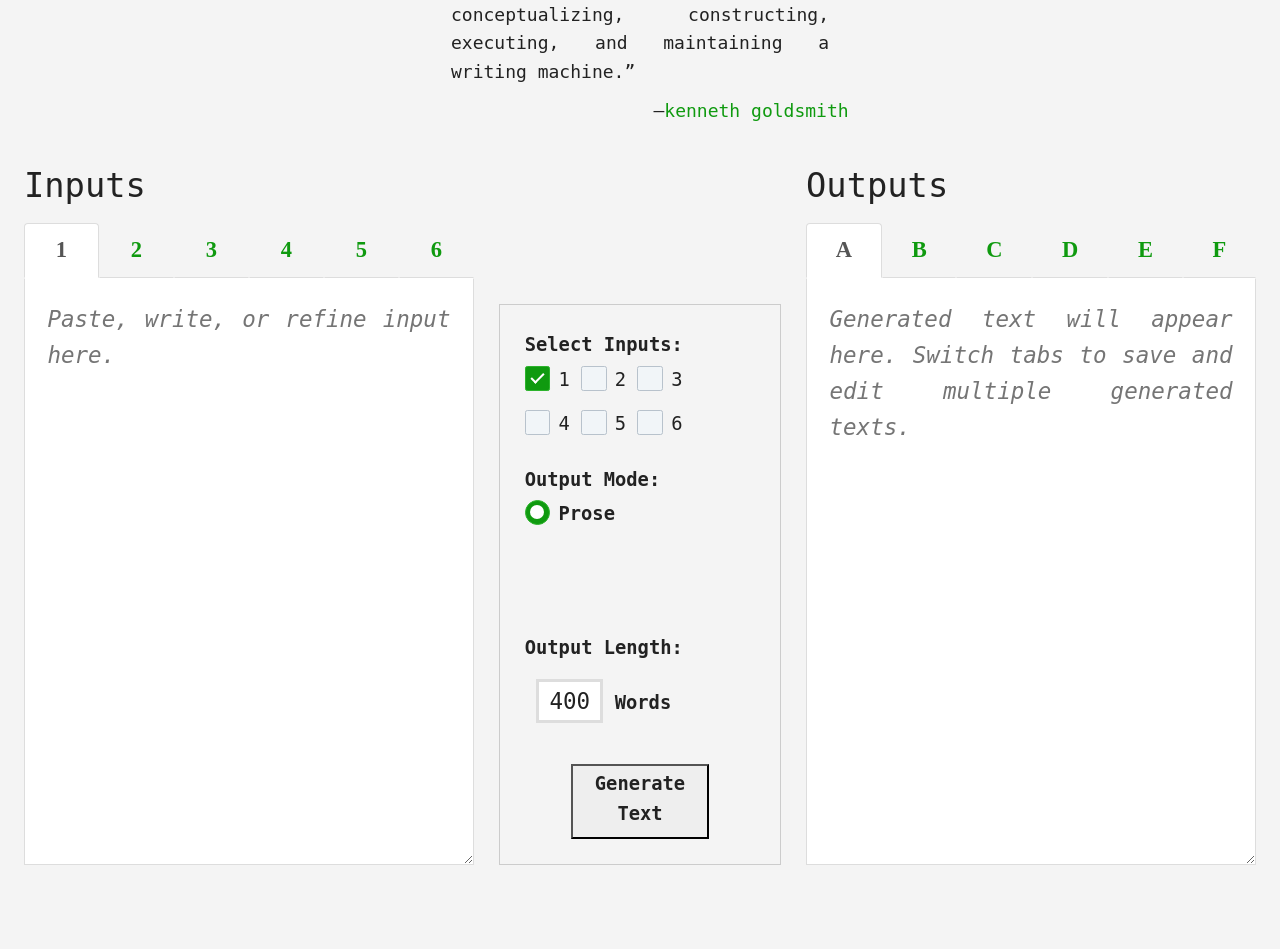
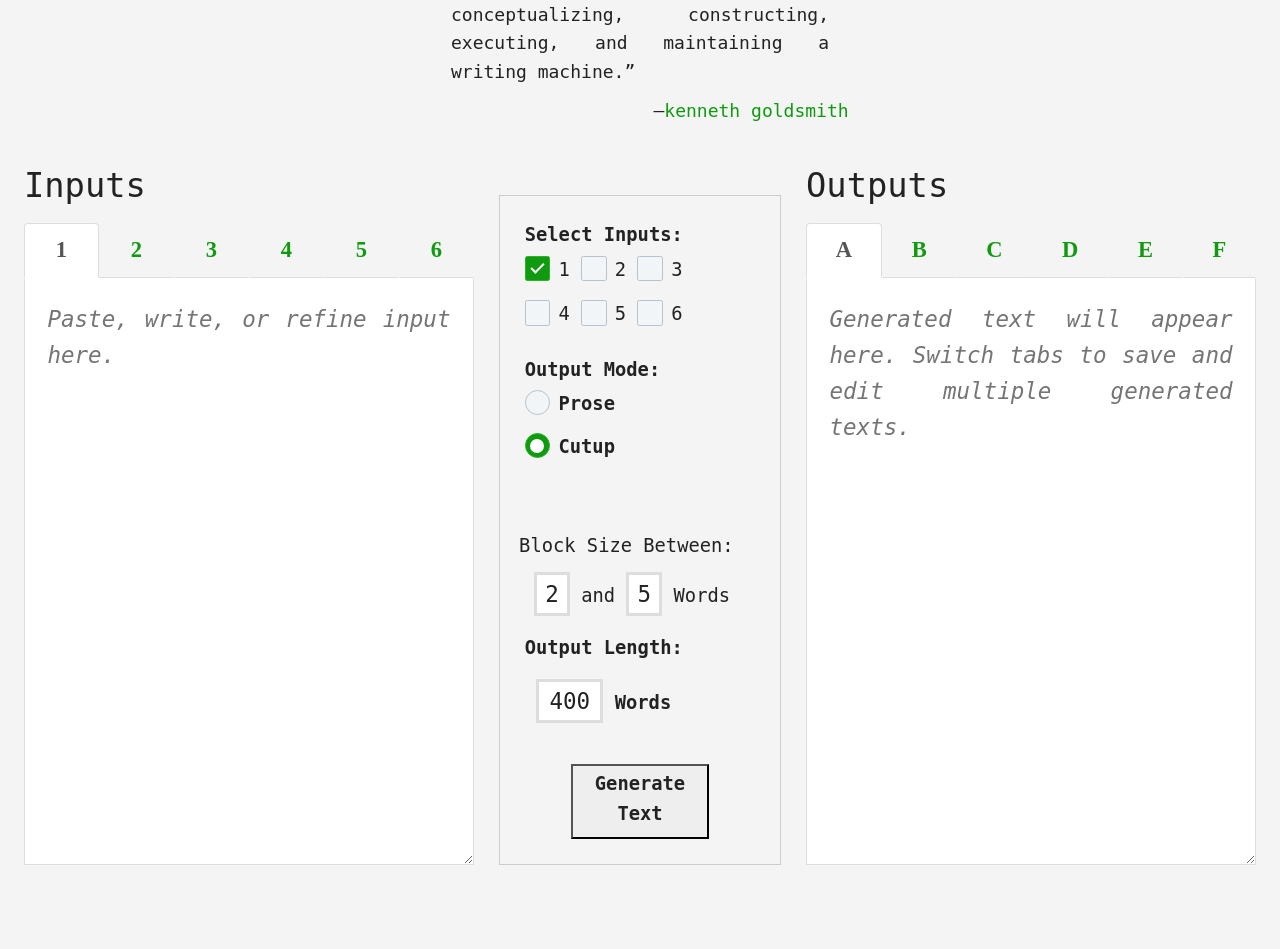
Before and after one commit to coreybobco/markovmutagen, a Flask app: page / in a window 1280 px wide. Shown: the part 203-1152 px from the top of the page. Run offline with Flask 2, Linux system fonts and the light colour scheme; some libraries are stand-ins or nearby versions; some web fonts are replaced.

Commit message:
added cutup functionality from generativepoetry module

```diff
--- a/requirements.txt
+++ b/requirements.txt
@@ -1,4 +1,5 @@
--e git+https://github.com/coreybobco/generativepoetry-py@master#egg=generativepoetry
 Flask==1.1.1
+generativepoetry>=0.3.2
+-e git+https://github.com/coreybobco/gutenberg_cleaner@master#egg=gutenberg_cleaner
 spacy>=2.2.3
 Werkzeug==1.0.0
--- a/server.py
+++ b/server.py
@@ -1,8 +1,7 @@
 #!/usr/bin/env python3
-
 from flask import Flask, request, render_template
+from generativepoetry.decomposer import cutup as cut
 from markov import Markov_Class as MarkovDictionary
-from cutup import Cutup_Class
 from textvomit import clean
 
 app = Flask(__name__)
@@ -13,18 +12,18 @@ def index():
 
 @app.route("/markov", methods=['POST'])
 def markov():
-  cutup_min_size = False if request.args.get('cutupmin') == "false" else int(request.args.get('cutupmin'))
-  cutup_max_size = False if request.args.get('cutupmin') == "false" else int(request.args.get('cutupmax'))
-  if cutup_min_size:
-    cutup = Cutup_Class()
-    return cutup.generate_output(clean(request.get_data().decode(encoding='UTF-8'), False, False), cutup_min_size,
-                                 cutup_max_size)
-  else:
     markov = MarkovDictionary()
     wordcount = int(request.args.get('wordcount'))
     format = request.args.get('format')
     return markov.generate_output(clean(request.get_data().decode(encoding='UTF-8'), format), wordcount, format)
 
+@app.route("/cutup", methods=['POST'])
+def cutup():
+    cleaned_input = clean(request.get_data().decode(encoding='UTF-8'), format)
+    cutup_min_size = False if request.args.get('cutupmin') == "false" else int(request.args.get('cutupmin'))
+    cutup_max_size = False if request.args.get('cutupmin') == "false" else int(request.args.get('cutupmax'))
+    if cutup_min_size:
+        return " ".join(cut(cleaned_input, min_cutout_words=cutup_min_size, max_cutout_words=cutup_max_size))
 
 if __name__ == '__main__':
     app.run(
--- a/static/index.css
+++ b/static/index.css
@@ -462,14 +462,16 @@
         transform: scale(0);
       }
 
-      .b-contain .b-input::before {
-        visibility: hidden;
-      }
+
 
       .b-contain input:focus + .b-input::before {
         visibility: visible;
       }
-
+      /*
+      .b-contain .b-input::before {
+        visibility: hidden;
+      }
       .b-contain:first-child .b-input::before {
         visibility: hidden;
       }
+      */
--- a/static/index.js
+++ b/static/index.js
@@ -8,38 +8,40 @@ onload = function(){
     button.onclick = function() {
         //Grab the values of which tabs the generator will pull input from
         var input_tab_numbers = $("input[id^=include_input]:checked").map(function() { return this.value; }).get();
-        var source_text = "";
+        var text_to_process = "";
         for (index in input_tab_numbers) {
             tab_id = "#inputtab" + input_tab_numbers[parseInt(index,10)];
             console.log(tab_id);
-            source_text += document.querySelector(tab_id).querySelector("textarea").value + " ";
+            text_to_process += document.querySelector(tab_id).querySelector("textarea").value + " ";
         }
 
-        if (input_tab_numbers.length && source_text.length > 2) {
-            if (document.querySelector("#prose").checked) {
-                format = "prose";
-            } else if (document.querySelector("#poem").checked) {
-                format =  "poem";
-            } else if (document.querySelector("#aphorisms").checked) {
-                format =  "aphorisms";
-            } else if (document.querySelector("#play").checked) {
-                format = "play";
-            } else if  (document.querySelector("#chat").checked) {
-                format = "chat" ;
-            } else {
-                console.log("Format not recognized");
-            }
-            var post_parameters = "./markov?wordcount=" + document.querySelector("#wordcount").value + "&format=" + format;
+        if (input_tab_numbers.length && text_to_process.length > 2) {
+//            if (document.querySelector("#prose").checked) {
+//                format = "prose";
+//            } else if (document.querySelector("#poem").checked) {
+//                format =  "poem";
+//            } else if (document.querySelector("#aphorisms").checked) {
+//                format =  "aphorisms";
+//            } else if (document.querySelector("#play").checked) {
+//                format = "play";
+//            } else if  (document.querySelector("#chat").checked) {
+//                format = "chat" ;
+//            } else {
+//                console.log("Format not recognized");
+//            }
+
             if (document.querySelector("#cutup").checked) {
+                var post_parameters = "./cutup?wordcount=" + document.querySelector("#wordcount").value;
                 var block_sizes = $(".cutup_block_size").map(function(){return parseInt($(this).attr("value"),10);}).get();
                 post_parameters += "&cutupmin=" + Math.min.apply(Math, block_sizes) + "&cutupmax=" + Math.max.apply(Math, block_sizes)
             } else {
+                var post_parameters = "./markov?wordcount=" + document.querySelector("#wordcount").value + "&format=" + format;
                 post_parameters += "&cutupmin=" + false + "&cutupmax=" + false
             }
             var req = new XMLHttpRequest()
             req.addEventListener("load", show_output)
             req.open("post", post_parameters, true)
-            req.send(source_text)
+            req.send(text_to_process)
         }
     }
     $(".cutup_block_size").change(function() {
--- a/templates/index.html
+++ b/templates/index.html
@@ -116,20 +116,21 @@
               <div class="b-input"></div>
             </label><br>
             <label class="b-contain">
+              <label for="cutup"><span>Cutup</span></label><br>
+              <input type="radio" id="cutup" name="mode_selector" checked>
+              <div class="b-input"></div>
+            </label><br>
+            <label class="b-contain">
               <label for="aphorisms" class="hidden"><span>Aphorisms</span></label><br>
               <input type="radio" id="aphorisms" name="mode_selector" class="hidden">
 
             </label><br>
             <label class="b-contain">
-              <label for="cutup" class="hidden"><span><a id="cutup-link"
-                    href="https://briongysin.com/cut-ups/">Cut-up</a></span></label><br>
-              <input type="radio" id="cutup" name="mode_selector" class="hidden">
-
               <input type="radio" id="poem" name="mode_selector" class="hidden"><label for="poem" class="hidden">as
                 Poem</label>
             </label>
           </section>
-          <div id="cutup_block_size_container" class="hidden">
+          <div id="cutup_block_size_container">
             Block Size Between:<br>
             <input class="cutup_block_size" type="number" value='2' />and<input class='cutup_block_size' type='number'
               value='5' />Words
```
Also changed, not shown: 1 other file.
